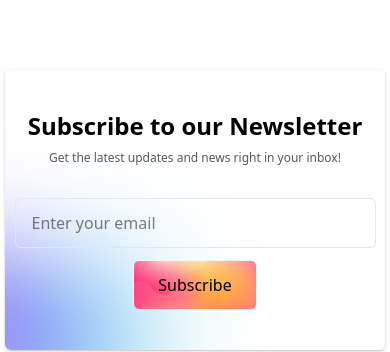
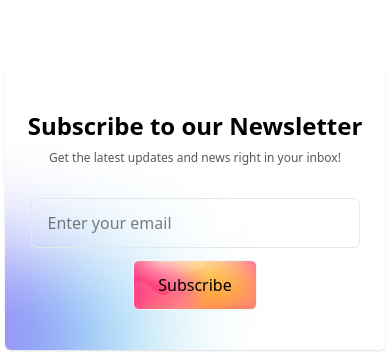
Before and after one commit to aminur-git/select-your-xi, a React (Vite) app: page / in a window 390 px wide. Shown: the part 3787-4139 px from the top of the page. Built offline with nearby package versions, Linux system fonts and the light colour scheme.

Commit message:
Update NewsLater.jsx

```diff
--- a/src/Newsletter/NewsLater.jsx
+++ b/src/Newsletter/NewsLater.jsx
@@ -5,14 +5,14 @@ import btn_bg from "../assets/btn-bg.jpg";
 
 const NewsLater = () => {
   return (
-    <div className="shadow">
+    <div className="">
       <div
         style={{
           backgroundImage: `url(${overlay}), url(${background}) `,
           backgroundRepeat: "no-repeat, no-repeat",
           backgroundSize: "cover, cover",
         }}
-        className="flex flex-col justify-center items-center text-center max-w-2xl mx-auto shadow md:px-20 py-10 space-y-8 rounded-md"
+        className="flex flex-col justify-center items-center text-center max-w-2xl mx-auto shadow px-2 md:px-20 py-10 space-y-8 rounded-md"
       >
         <div className="space-y-2">
           <h1 className="text-2xl md:text-3xl font-bold ">Subscribe to our Newsletter</h1>
@@ -23,7 +23,7 @@ const NewsLater = () => {
         <form action="">
           <div className="flex flex-col sm:flex-row items-center justify-between gap-3">
             <input
-              className="border-1 border-gray-200  pl-4 pr-28 py-3 rounded-md "
+              className="border-1 border-gray-200  pl-4 pr-20 sm:pr-28 py-3 rounded-md "
               placeholder="Enter your email"
               type="email"
               name=""
```
